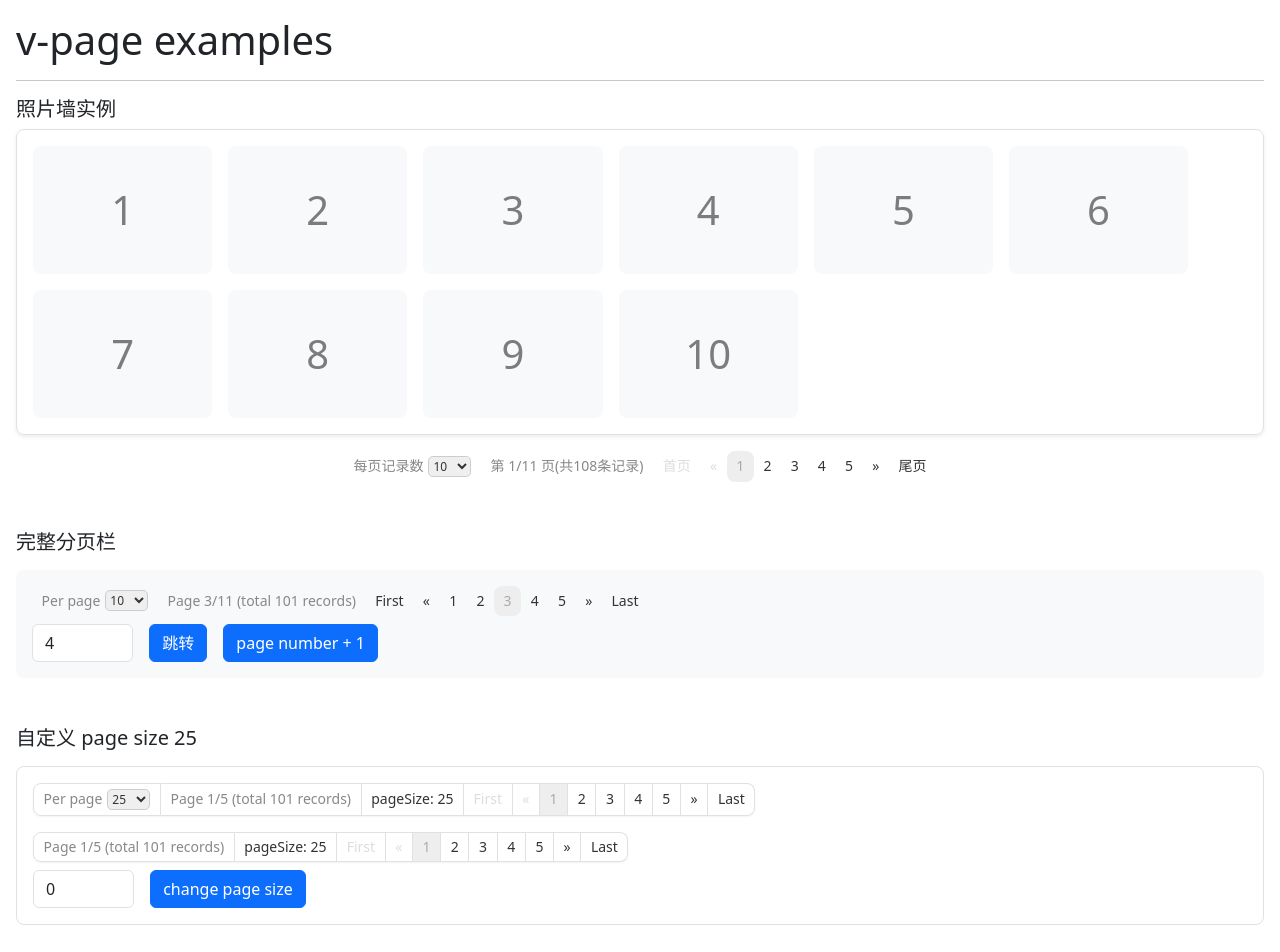
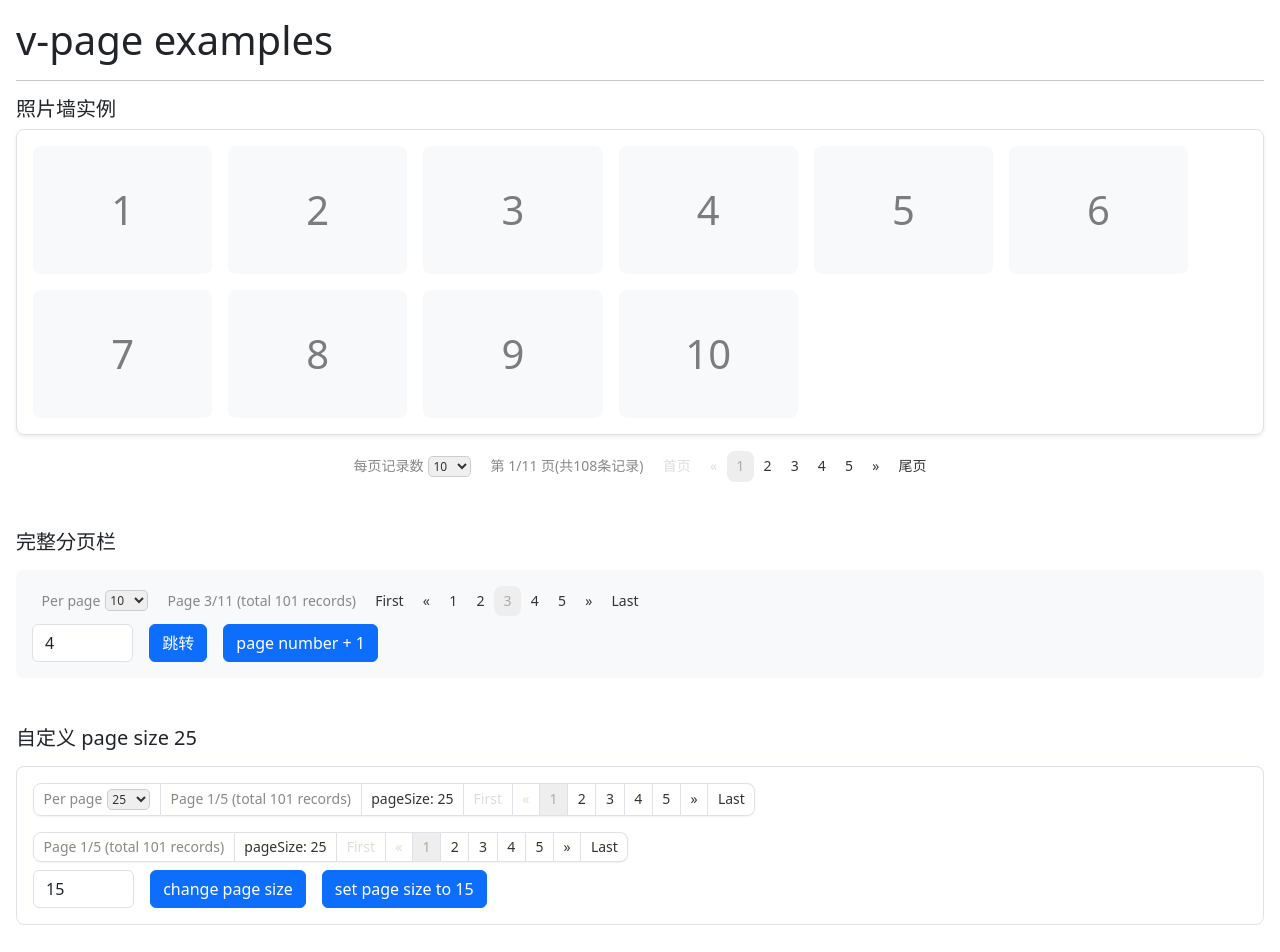
Before and after one commit to TerryZ/v-page, a Vue app: page / in a window 1280 px wide. Shown: the top 952 px of the page. Built offline with nearby package versions, Linux system fonts and the light colour scheme.

Commit message:
fix: 每页记录数列表变更后选中的项目错乱

```diff
--- a/examples/ExamplesIndex.vue
+++ b/examples/ExamplesIndex.vue
@@ -12,7 +12,7 @@ const current = ref(3)
 const align = ref('left')
 const refPage = ref()
 const size = ref(25)
-const inputPageSize = ref(0)
+const inputPageSize = ref(15)
 
 function pagePhotoChange (pInfo) {
   // console.log(pInfo);
@@ -30,8 +30,8 @@ function go () {
 function displayAllPageChange (data) {
   console.log(data)
 }
-function changePageSize () {
-  size.value = Number(inputPageSize.value)
+function changePageSize (val) {
+  size.value = Number(typeof val === 'number' ? val : inputPageSize.value)
 }
 function pageChange (data) {
   console.log(data)
@@ -144,11 +144,18 @@ function pageChange (data) {
           >
         </div>
         <button
-          class="btn btn-primary"
+          class="btn btn-primary me-3"
           type="button"
           @click="changePageSize"
         >
           change page size
+        </button>
+        <button
+          class="btn btn-primary"
+          type="button"
+          @click="changePageSize(15)"
+        >
+          set page size to 15
         </button>
       </div>
     </div>
--- a/src/PaginationCore.jsx
+++ b/src/PaginationCore.jsx
@@ -19,13 +19,17 @@ export function usePagination (props, emit, slots) {
   const sizeList = computed(() => {
     if (!pageSizeOptions.value) return []
 
-    const sizes = Array.isArray(pageSizeMenu.value) && pageSizeMenu.value.length > 0
-      ? pageSizeMenu.value
-      : DEFAULT_PAGE_SIZE_MENU
-    const sizeSet = new Set(sizes)
-    sizeSet.add(pageSize.value)
+    const sizes = Array.from(
+      Array.isArray(pageSizeMenu.value) && pageSizeMenu.value.length > 0
+        ? pageSizeMenu.value
+        : DEFAULT_PAGE_SIZE_MENU
+    )
+    // filter duplicate items
+    if (pageSize.value !== 0 && !sizes.includes(pageSize.value)) { // display all
+      sizes.push(pageSize.value)
+    }
 
-    return [...sizeSet].sort((a, b) => a - b)
+    return sizes.sort((a, b) => a - b)
   })
   const totalPage = computed(() => {
     // when display all records, the `totalPage` value always be 1
@@ -66,6 +70,7 @@ export function usePagination (props, emit, slots) {
     change()
   }
   function changePageSize (val) {
+    if (typeof val !== 'number') return
     if (val < 0) return
     if (val === pageSize.value) return
 
@@ -84,11 +89,15 @@ export function usePagination (props, emit, slots) {
     })
   }
 
+  function Link (props, { slots }) {
+    return <a href='javascript:void(0)'>{slots?.default?.()}</a>
+  }
   function PageSizeOptions () {
     if (!pageSizeOptions.value) return null
 
     const SizeOptions = () => sizeList.value.map(val =>
       <option
+        key={val}
         value={val}
         selected={pageSize.value === val}
       >{val}</option>
@@ -105,7 +114,7 @@ export function usePagination (props, emit, slots) {
 
     return (
       <li class='v-pagination__list'>
-        <a href='javascript:void(0)'>
+        <Link>
           <span>{lang.pageLength}</span>
           <select
             disabled={props.disabled}
@@ -114,7 +123,7 @@ export function usePagination (props, emit, slots) {
             <SizeOptions />
             <DisplayAllOption />
           </select>
-        </a>
+        </Link>
       </li>
     )
   }
@@ -126,7 +135,7 @@ export function usePagination (props, emit, slots) {
       .replace('#totalRow#', totalRow.value)
     return (
       <li class='v-pagination__info'>
-        <a href='javascript:void(0)'>{content}</a>
+        <Link>{content}</Link>
       </li>
     )
   }
@@ -143,7 +152,7 @@ export function usePagination (props, emit, slots) {
     // build scoped slot with named slot
     return (
       <li class='v-pagination__slot'>
-        <a href='javascript:void(0)'>{slots.default(slotData)}</a>
+        <Link>{slots.default(slotData)}</Link>
       </li>
     )
   }
@@ -151,10 +160,9 @@ export function usePagination (props, emit, slots) {
     if (!hasItem) return null
     return (
       <li class={['v-pagination__item', ...classes]}>
-        <a
-          href='javascript:void(0)'
-          onClick={() => changePageNumber(pageNumberValue)}
-        >{name}</a>
+        <Link onClick={() => changePageNumber(pageNumberValue)} >
+          {name}
+        </Link>
       </li>
     )
   }
@@ -162,6 +170,7 @@ export function usePagination (props, emit, slots) {
     if (!props.pageNumber) return null
     return pageNumbers.value.map(val => (
       <PageItem
+        key={val}
         classes={[{ active: val === current.value }]}
         pageNumberValue={val}
         name={val}
```
